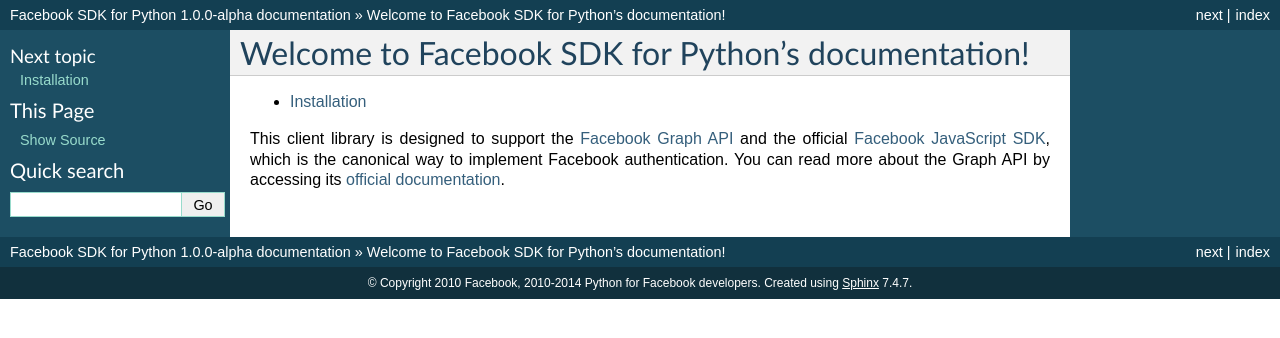
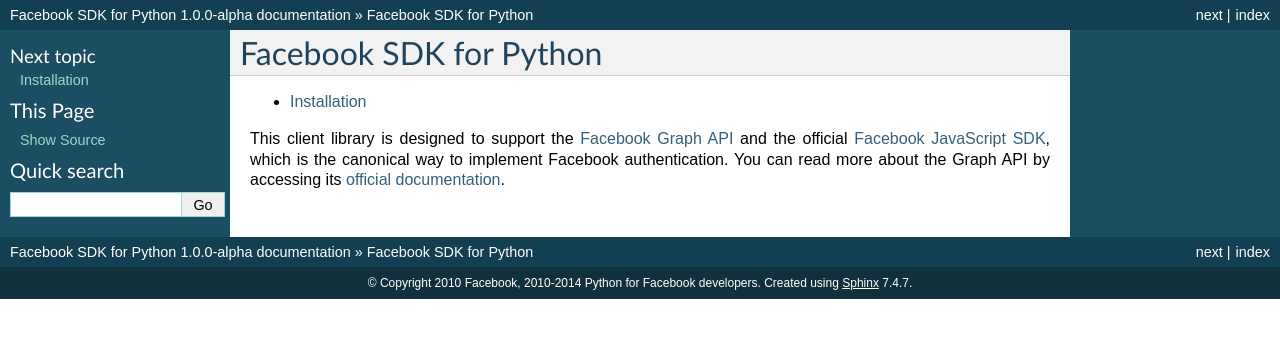
Before and after one commit to mobolic/facebook-sdk, a Sphinx documentation site: the page built from docs/index.rst, in a window 1280 px wide. Shown: the top 338 px of the page. Built offline with Sphinx 7.4.7, drawn with Linux system fonts in a browser that asks for light colours; the version number is read from the project's files by our own code; some of the changed lines change nothing that is shown.

Commit message:
Change headings to conform with RST specification.
Also gets rid of weird "Welcome to ... documentation!" text in heading.

```diff
--- a/docs/index.rst
+++ b/docs/index.rst
@@ -1,10 +1,6 @@
-.. Facebook SDK for Python documentation master file, created by
-   sphinx-quickstart on Mon Oct 15 01:01:28 2012.
-   You can adapt this file completely to your liking, but it should at least
-   contain the root `toctree` directive.
-
-Welcome to Facebook SDK for Python's documentation!
-===================================================
+=======================
+Facebook SDK for Python
+=======================
 
 .. toctree::
    :maxdepth: 2
--- a/docs/install.rst
+++ b/docs/install.rst
@@ -1,3 +1,4 @@
+============
 Installation
 ============
 
```
